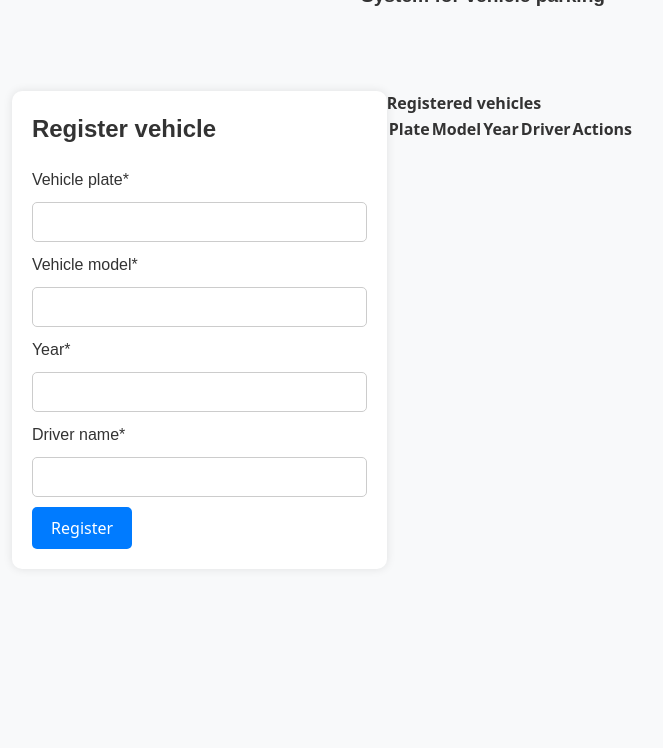
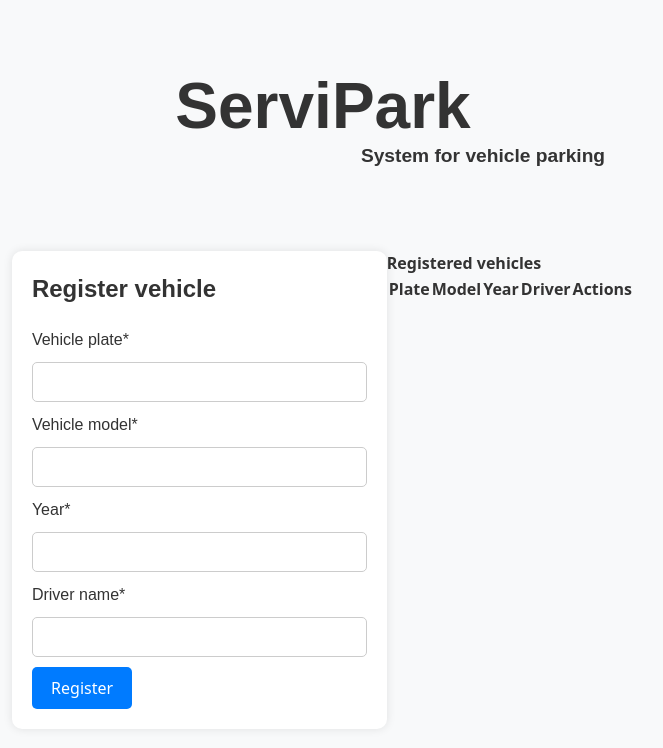
Before and after one commit to w1ze55/ServiPark, a React (Vite) app in the folder front/servipark/: page / in a window 1280 px wide. Shown: the top 748 px of the page, without its empty margins (317-980 px from the left). Built offline with nearby package versions, Linux system fonts and the light colour scheme.

Commit message:
adjusted css

```diff
--- a/front/servipark/src/App.css
+++ b/front/servipark/src/App.css
@@ -22,7 +22,6 @@ body {
   flex-direction: column;
   justify-content: center;
   align-items: center;
-  margin-top: -20rem;
   margin-bottom: 5rem;
 }
 
```
